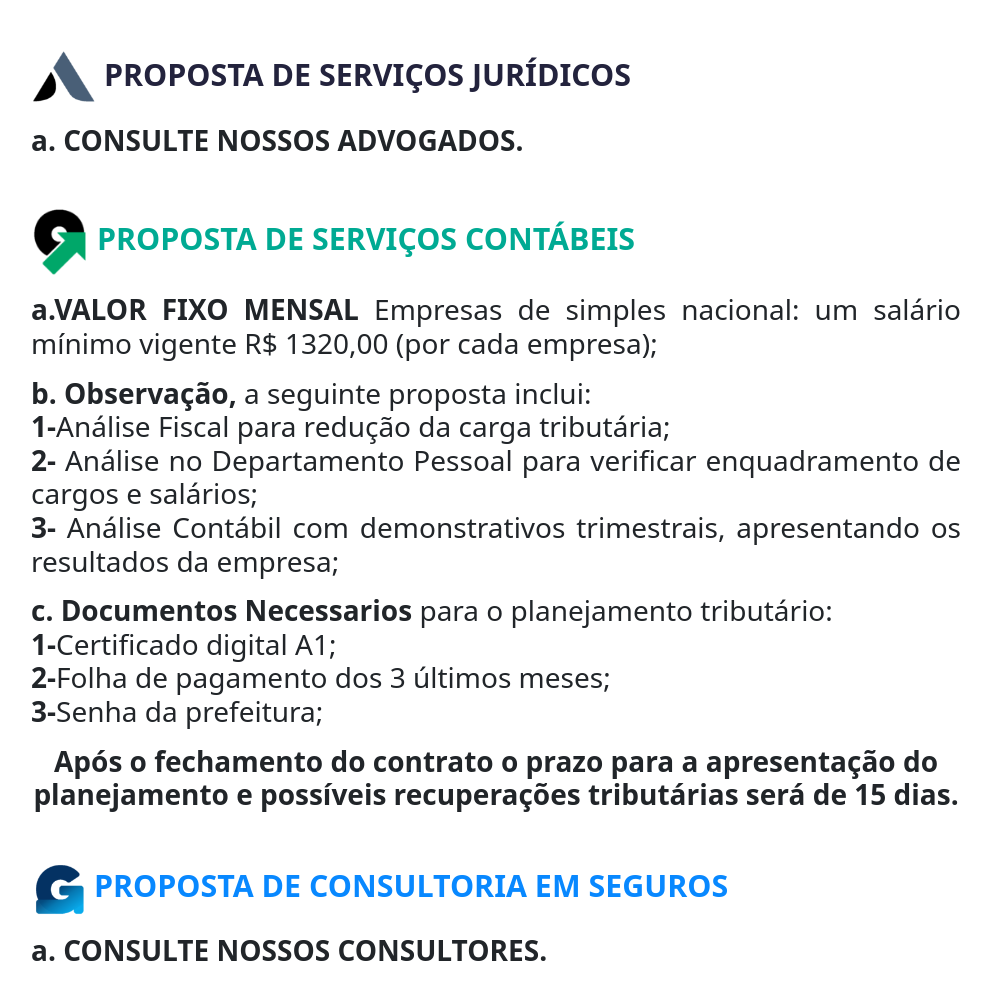
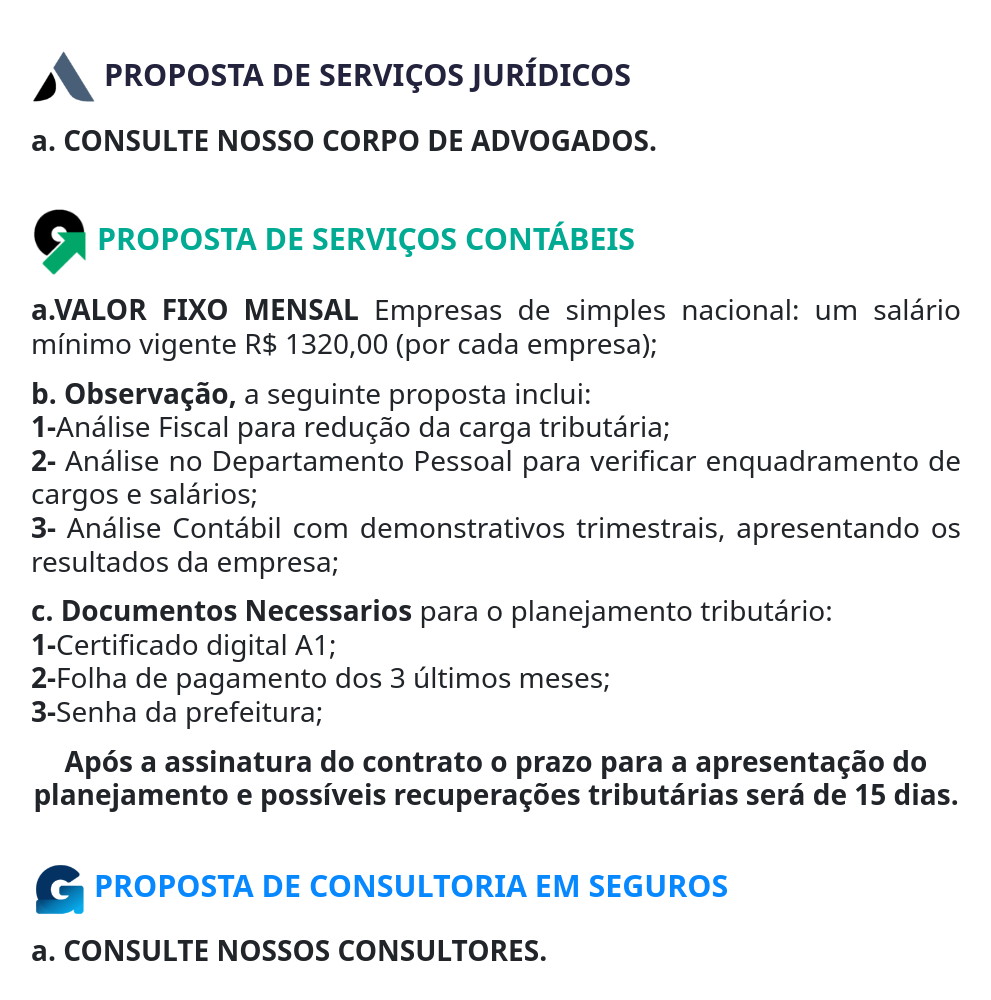
Before and after one commit to grupoinovesrv/PropostaComercial, a plain HTML site: page index.html in a window 1280 px wide. Shown: the part 1400-2400 px from the top of the page, without its empty margins (144-1135 px from the left). Drawn offline with nearby package versions, Linux system fonts and the light colour scheme.

Commit message:
atualização

```diff
--- a/index.html
+++ b/index.html
@@ -99,7 +99,7 @@
                 <h3 class="font-weight-bold mt-5 alves"><img src="assets/img/ALVES.png" alt="" width="65px"> PROPOSTA DE
                     SERVIÇOS JURÍDICOS</h3>
 
-                <h3 class="text-justify mt-3 mb-3 font-weight-bold">a. CONSULTE NOSSOS ADVOGADOS.</h3>
+                <h3 class="text-justify mt-3 mb-3 font-weight-bold">a. CONSULTE NOSSO CORPO DE ADVOGADOS.</h3>
 
 
                 <!--Proposta Contabil//-->
@@ -110,7 +110,7 @@
                     um salário mínimo vigente R$ 1320,00 (por cada empresa);<br></h3>
                     <h3 class="text-justify mt-3 mb-3 "><span class="font-weight-bold"> b. Observação,</span> a seguinte proposta inclui: <br> <span class="font-weight-bold"> 1-</span>Análise Fiscal para redução da carga tributária; <br> <span class="font-weight-bold">2-</span> Análise no Departamento Pessoal para verificar enquadramento de cargos e salários; <br> <span class="font-weight-bold">3-</span> Análise Contábil com demonstrativos trimestrais, apresentando os resultados da empresa; </h3>
                     <h3 class="text-justify mt-3 mb-3 "><span class="font-weight-bold">c. Documentos Necessarios</span>  para o planejamento tributário: <br><span class="font-weight-bold">1-</span>Certificado digital A1; <br><span class="font-weight-bold">2-</span>Folha de pagamento dos 3 últimos meses; <br><span class="font-weight-bold">3-</span>Senha da prefeitura;</h3>
-                    <h3 class="text-justify  text-center mb-3 font-weight-bold">Após o fechamento do contrato o prazo para a apresentação do planejamento e possíveis recuperações tributárias será de 15 dias.</h3>
+                    <h3 class="text-justify  text-center mb-3 font-weight-bold">Após a assinatura do contrato o prazo para a apresentação do planejamento e possíveis recuperações tributárias será de 15 dias.</h3>
                 <h3 class="font-weight-bold mt-5 gratia"><img src="assets/img/GRATIA.png" alt="" width="55px">
                     PROPOSTA DE CONSULTORIA EM SEGUROS</h3>
                 <h3 class="text-justify mt-3 mb-3 font-weight-bold">a. CONSULTE NOSSOS CONSULTORES.</h3>
```
